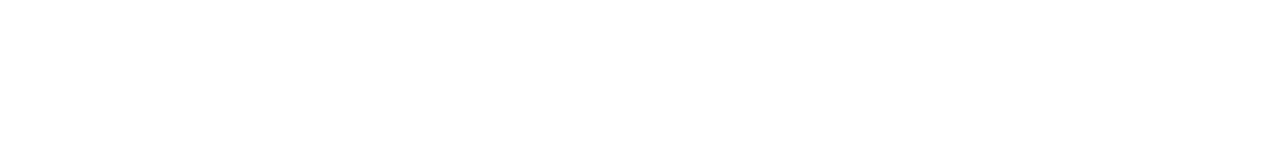
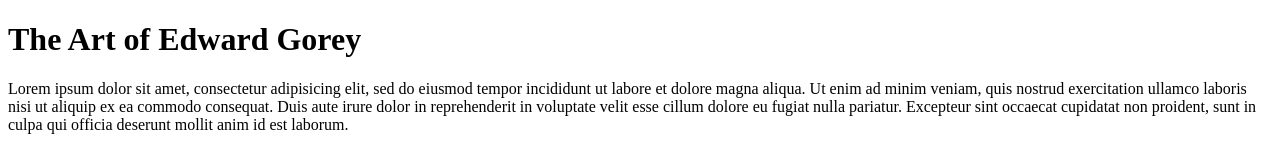
Before and after one commit to bielicke04/Assigment-4, a plain HTML site: page index.html in a window 1280 px wide. Drawn offline with Linux system fonts and the light colour scheme.

Commit message:
Added index.html

```diff
--- a/index.html
+++ b/index.html
@@ -3,8 +3,20 @@
   <head>
     <meta charset="utf-8">
     <title>Assignment 4 | Bielicke</title>
+
+  <!--Link to our style.css file -->
+  <link rel="stylesheet" type="text/css" href="css/style.css" />
+
   </head>
+
   <body>
+    <header>
+      <h1>The Art of Edward Gorey</h1>
+    </header>
+
+    <section class="top section">
+      <p>Lorem ipsum dolor sit amet, consectetur adipisicing elit, sed do eiusmod tempor incididunt ut labore et dolore magna aliqua. Ut enim ad minim veniam, quis nostrud exercitation ullamco laboris nisi ut aliquip ex ea commodo consequat. Duis aute irure dolor in reprehenderit in voluptate velit esse cillum dolore eu fugiat nulla pariatur. Excepteur sint occaecat cupidatat non proident, sunt in culpa qui officia deserunt mollit anim id est laborum.</p>
+    </section>
 
   </body>
 </html>
```
